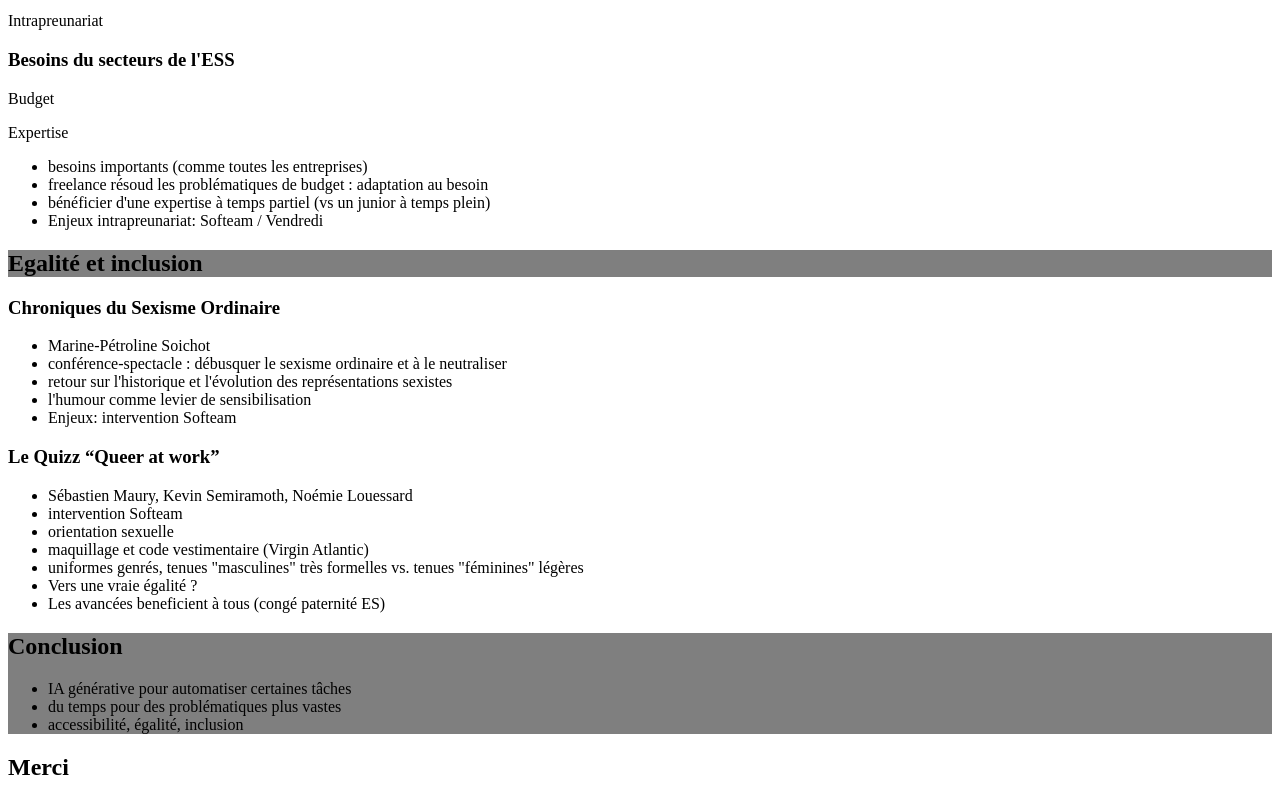
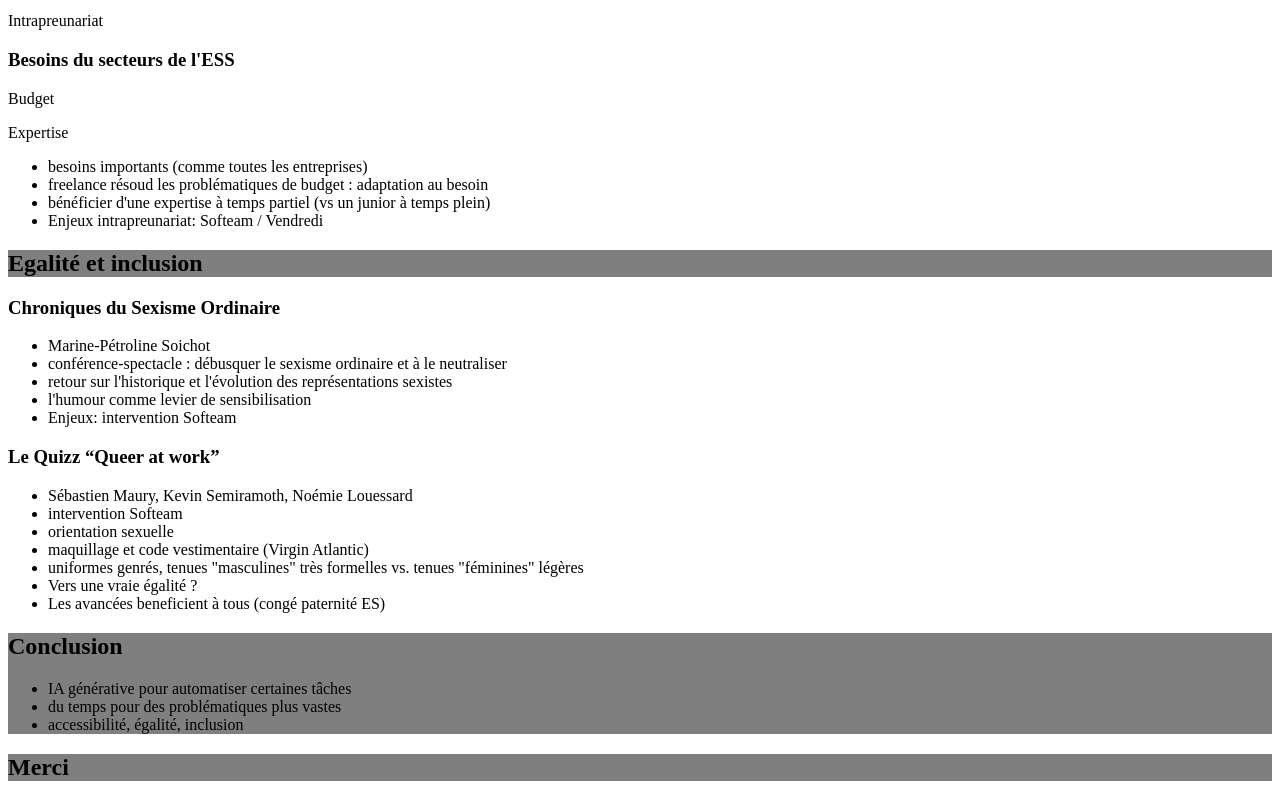
Before and after one commit to yvzn/bbl-web2day-2023, a website built with Vite: page index.html in a window 1280 px wide. Shown: the part 4867-5667 px from the top of the page. Built offline with nearby package versions, Linux system fonts and the light colour scheme; what reveal.js would draw is missing.

Commit message:
conclusion

```diff
--- a/slides/conclusion.html
+++ b/slides/conclusion.html
@@ -1,5 +1,5 @@
 <section
-  data-background-image="https://raw.githubusercontent.com/yvzn/conferences/main/app/public/images/web2day.webp"
+  data-background-image="/end.webp"
   data-background-size="50%"
   data-background-gradient="linear-gradient(to bottom, #903546, #3A0C3A)"
 >
@@ -15,7 +15,9 @@
 </section>
 
 <section
-  data-background-gradient="linear-gradient(to bottom, #010727, #45140F)"
+  data-background-image="/end.webp"
+  data-background-size="50%"
+  data-background-gradient="linear-gradient(to bottom, #903546, #3A0C3A)"
 >
   <h2>Merci</h2>
 </section>
```
